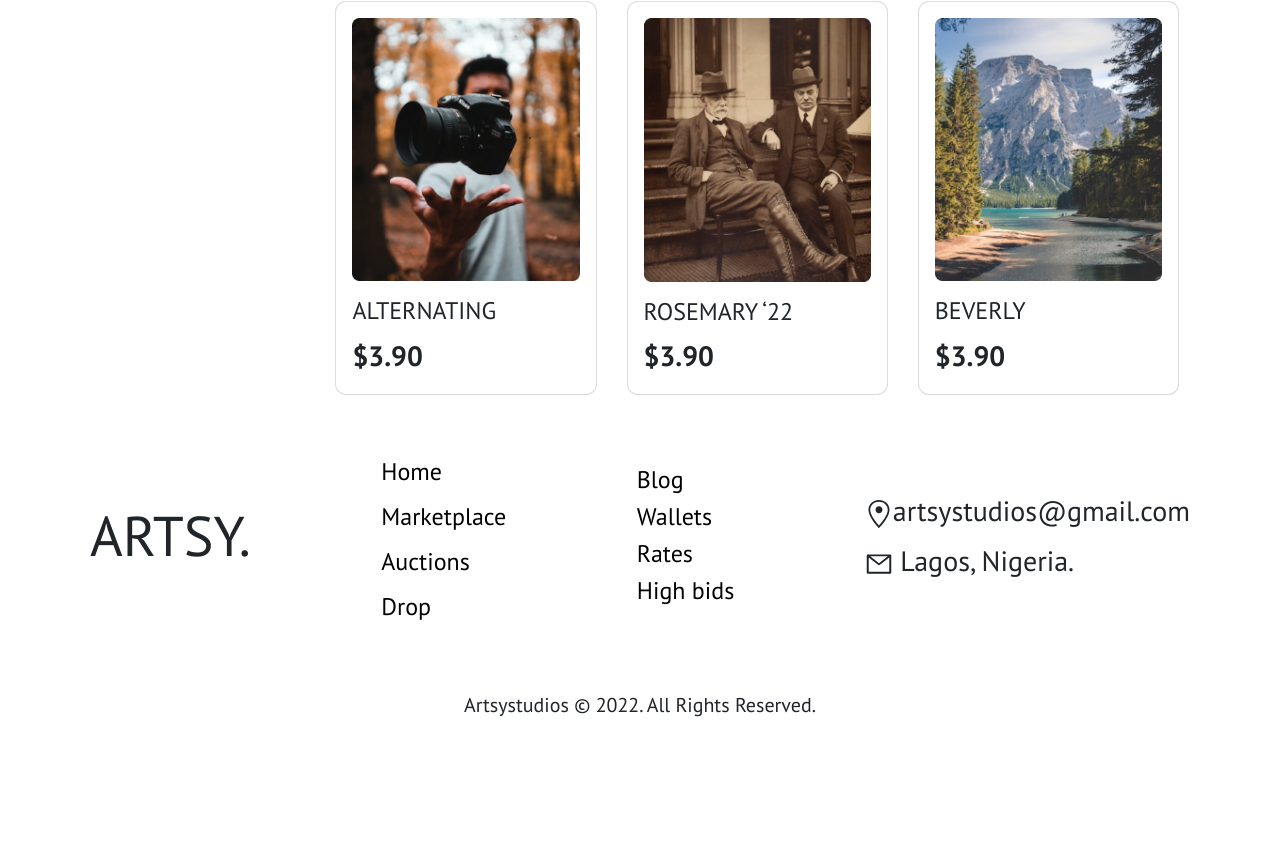
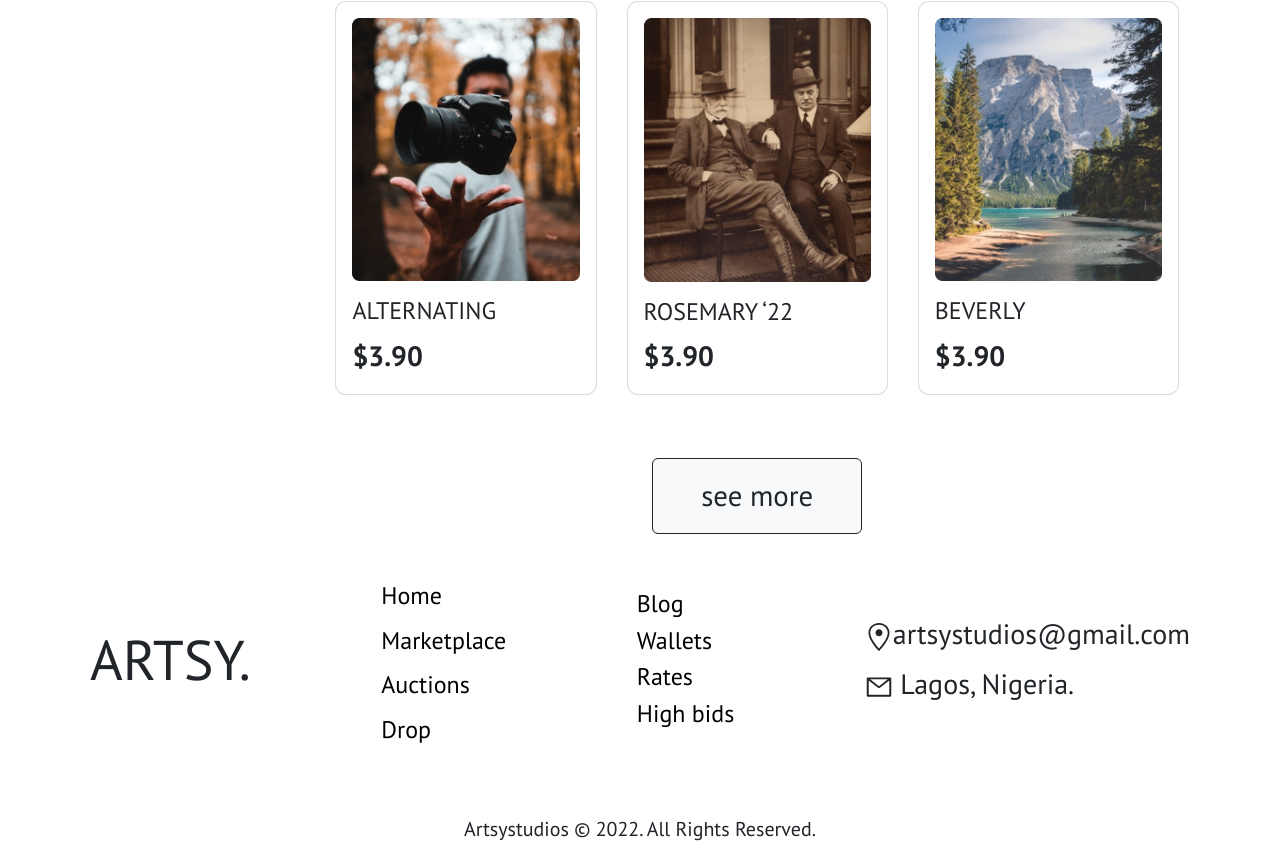
Before and after one commit to Barnyvic/artsy, a React (Vite) app: page /marketplace in a window 1280 px wide. Shown: the part 992-1849 px from the top of the page. Before the commit the page ends 1725 px from the top, so only its background shows below. Built offline with nearby package versions, Linux system fonts and the light colour scheme; a web font is replaced by a local one.

Commit message:
finished working on the market list

```diff
--- a/src/pages/Marketplace.jsx
+++ b/src/pages/Marketplace.jsx
@@ -16,6 +16,11 @@ function Marketplace() {
           </div>
           <div className="MarketplaceContainer p-2">
             <MarketItems />
+            <div className="seeMore text-center">
+              <button className="btn  btn-light text-dark px-5 py-3 border border-dark mt-5">
+                see more
+              </button>
+            </div>
           </div>
         </div>
       </div>
--- a/src/styles/marketplace.scss
+++ b/src/styles/marketplace.scss
@@ -11,5 +11,15 @@
   }
   .MarketplaceContainer {
     flex: 4;
+    button {
+      font-size: 1.2rem;
+      font-weight: 500;
+      line-height: 2rem;
+      @media (min-width: 768px) {
+        font-size: 1.8rem;
+        font-weight: 500;
+        line-height: 2.6rem;
+      }
+    }
   }
 }
```
